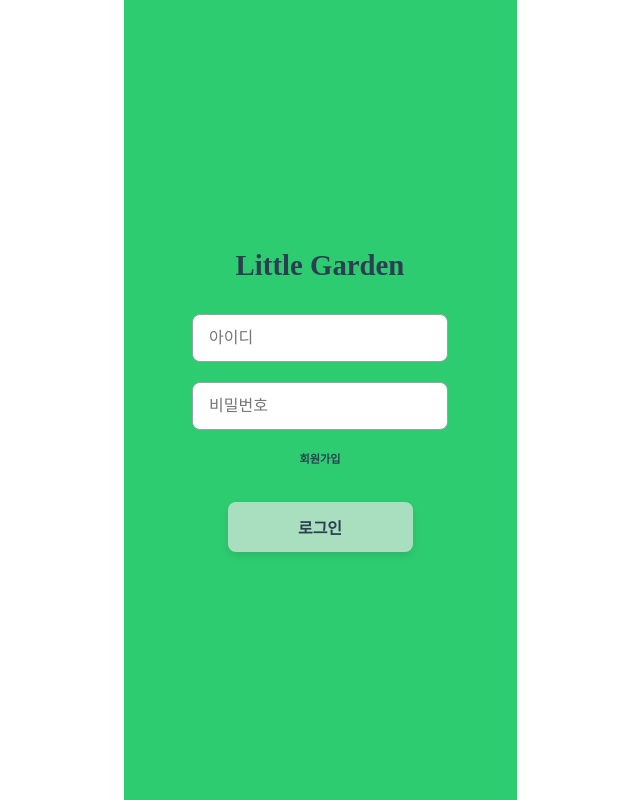
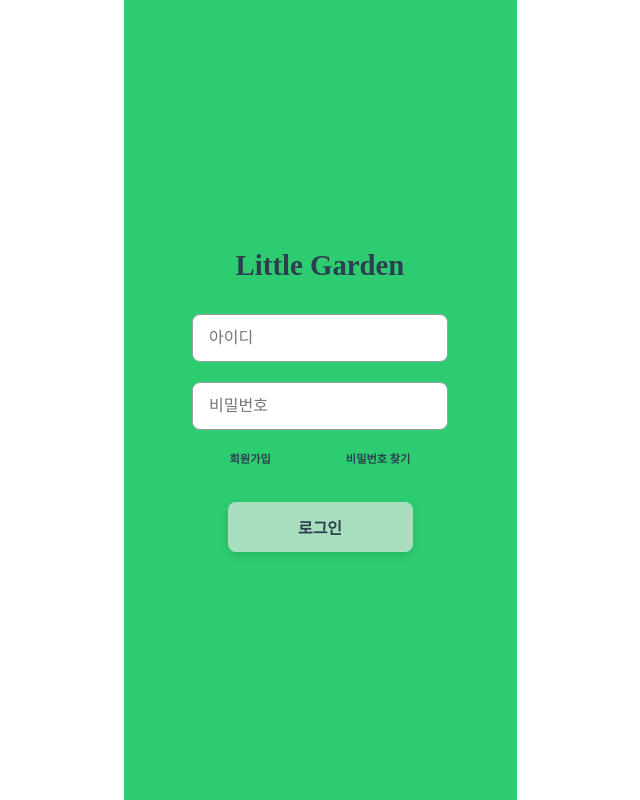
Before and after one commit to PRMS-HIFIVE/LittleGarden, a React (Vite) app in the folder frontend/: page / in a window 1280 px wide. Shown: the whole page, without its empty margins (320-960 px from the left). Built offline with nearby package versions, Linux system fonts and the light colour scheme.

Commit message:
feat: 비밀번호 찾기 추가

```diff
--- a/frontend/src/pages/Login/Login.styles.ts
+++ b/frontend/src/pages/Login/Login.styles.ts
@@ -54,11 +54,30 @@ export const Input = styled.input`
   }
 `;
 
-export const Button = styled.div`
+export const RowWrapper = styled.div`
+  display: flex;
+  justify-content: space-around;
+`;
+
+export const Register = styled.div`
   background-color: none;
   border: none;
-  margin: 0 auto;
   font-size: 0.7rem;
+  display: flex;
+  font-weight: 600;
+  color: ${textColors.primary};
+  cursor: pointer;
+  &:hover {
+    color: ${textColors.tertiary};
+  }
+`;
+
+export const resetPassword = styled.div`
+  background-color: none;
+  border: none;
+  font-size: 0.7rem;
+  display: inline-block;
+  display: flex;
   font-weight: 600;
   color: ${textColors.primary};
   cursor: pointer;
--- a/frontend/src/pages/Login/Login.tsx
+++ b/frontend/src/pages/Login/Login.tsx
@@ -8,6 +8,7 @@ const Login = () => {
   const [password, setPassword] = useState("");
 
   const register = () => {};
+  const resetPassword = () => {};
 
   return (
     <S.Container>
@@ -35,15 +36,14 @@ const Login = () => {
             radius="8px"
             textColor="primary"
           />
-
-          <S.Button onClick={register}>
-            회원가입
-          </S.Button>
+          <S.RowWrapper>
+            <S.Register onClick={register}>회원가입</S.Register>
+            <S.resetPassword onClick={resetPassword}>비밀번호 찾기</S.resetPassword>
+          </S.RowWrapper>
 
           <S.ButtonWrapper>
             <LoginButton />
           </S.ButtonWrapper>
-
         </S.Form>
       </S.FormWrapper>
     </S.Container>
```
